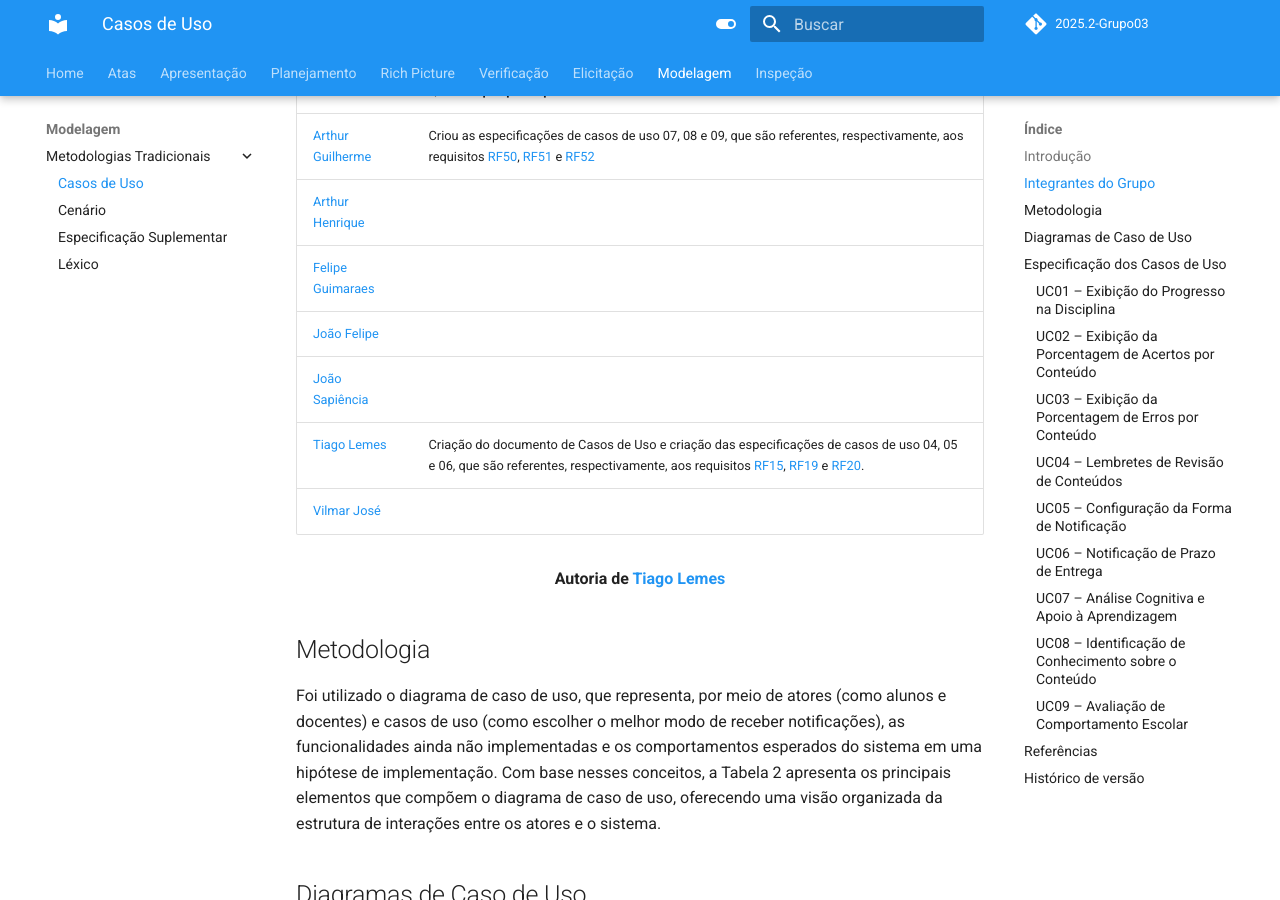
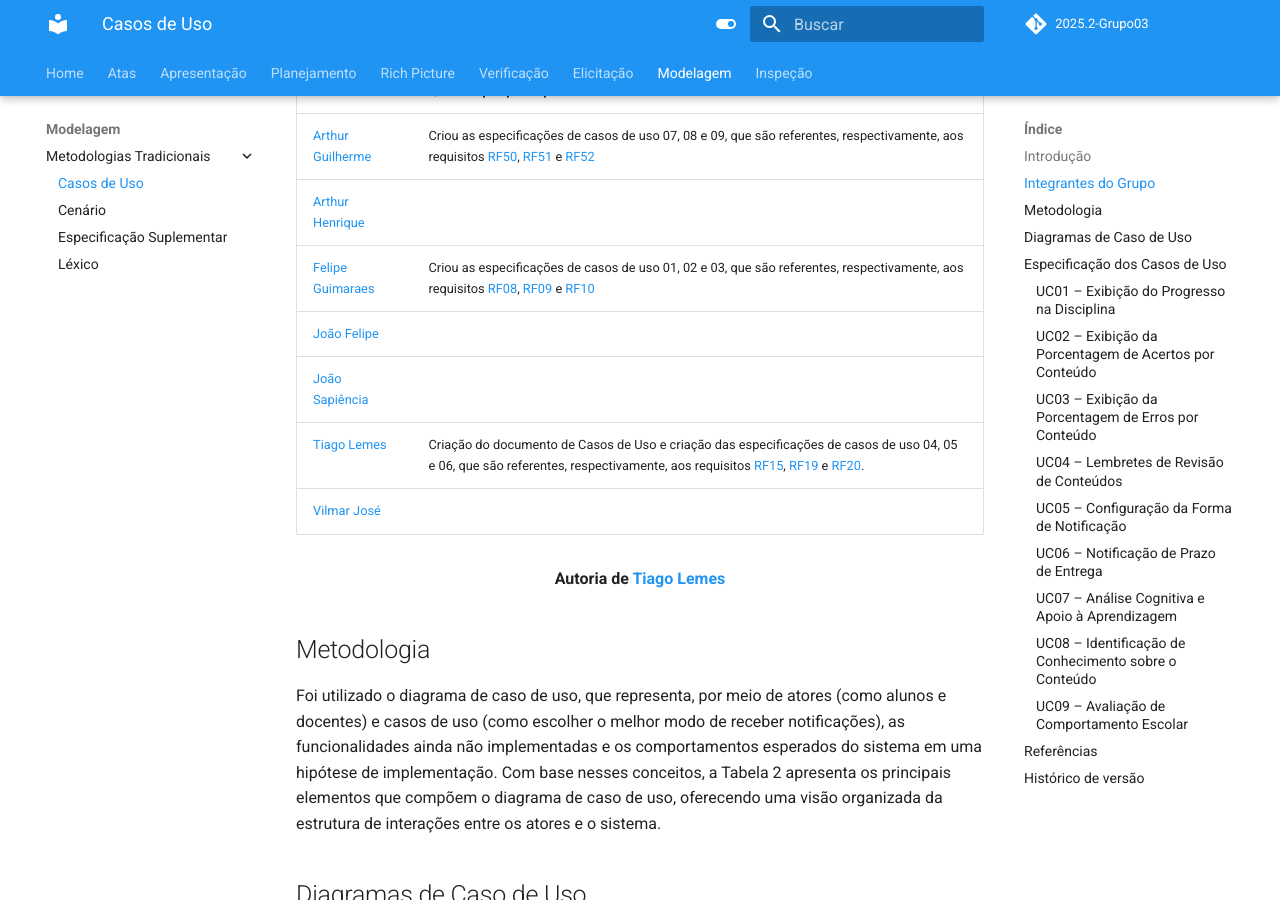
Before and after one commit to Requisitos-de-Software/2025.2-Grupo03, an MkDocs documentation site: the page built from docs/Modelagem/casos_de_uso.md, in a window 1280 px wide and 900 px high, scrolled down 641 px. Built offline with MkDocs 1.6.1 and Material for MkDocs 9.7.7, drawn with Linux system fonts in a browser that asks for light colours; comment, search, counter and statistics services are not loaded.

Commit message:
Update casos_de_uso.md

```diff
--- a/docs/Modelagem/casos_de_uso.md
+++ b/docs/Modelagem/casos_de_uso.md
@@ -15,7 +15,7 @@ A Tabela 1 apresenta todos os integrantes da equipe que participaram da constru
 |---------------------------|---------------------------------------|
 | [Arthur Guilherme](https://github.com/ArthurGuilher62) | Criou as especificações de casos de uso 07, 08 e 09, que são referentes, respectivamente, aos requisitos [RF50](https://requisitos-de-software.github.io/2025.2-Grupo03/Elicitacao/requisitos_elicitados/#funcionais), [RF51](https://requisitos-de-software.github.io/2025.2-Grupo03/Elicitacao/requisitos_elicitados/#funcionais) e [RF52](https://requisitos-de-software.github.io/2025.2-Grupo03/Elicitacao/requisitos_elicitados/#funcionais)|
 | [Arthur Henrique](https://github.com/arthurhvieira1) |                                       |
-| [Felipe Guimaraes](https://github.com/felipegf1) |                                       |
+| [Felipe Guimaraes](https://github.com/felipegf1) | Criou as especificações de casos de uso 01, 02 e 03, que são referentes, respectivamente, aos requisitos [RF08](https://requisitos-de-software.github.io/2025.2-Grupo03/Elicitacao/requisitos_elicitados/#funcionais), [RF09](https://requisitos-de-software.github.io/2025.2-Grupo03/Elicitacao/requisitos_elicitados/#funcionais) e [RF10](https://requisitos-de-software.github.io/2025.2-Grupo03/Elicitacao/requisitos_elicitados/#funcionais) |
 | [João Felipe](https://github.com/MrBolt2005) |                                       |
 | [João Sapiência](https://github.com/JoaoSapiencia) |                                       |
 | [Tiago Lemes](https://github.com/TiagoTeixeira-2005) | Criação do documento de Casos de Uso e criação das especificações de casos de uso 04, 05 e 06, que são referentes, respectivamente, aos requisitos [RF15](https://requisitos-de-software.github.io/2025.2-Grupo03/Elicitacao/requisitos_elicitados/#funcionais), [RF19](https://requisitos-de-software.github.io/2025.2-Grupo03/Elicitacao/requisitos_elicitados/#funcionais) e [RF20](https://requisitos-de-software.github.io/2025.2-Grupo03/Elicitacao/requisitos_elicitados/#funcionais).                                      |
```
